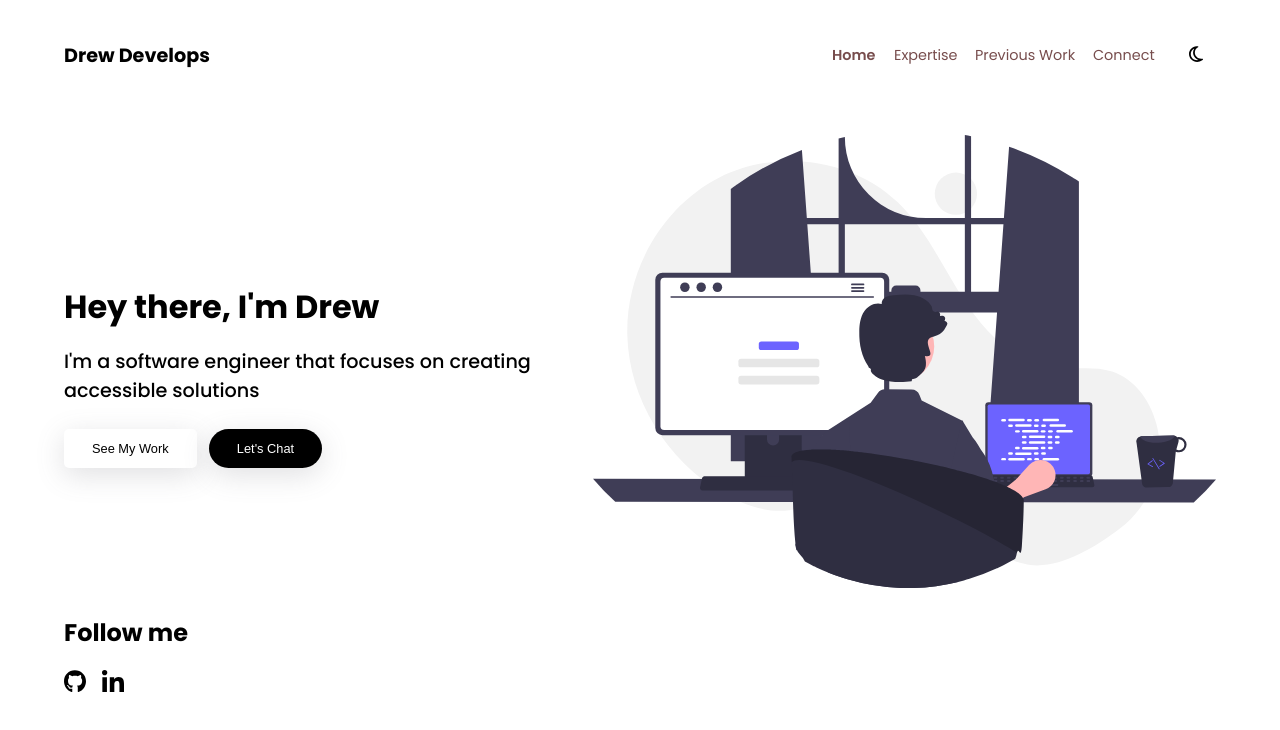
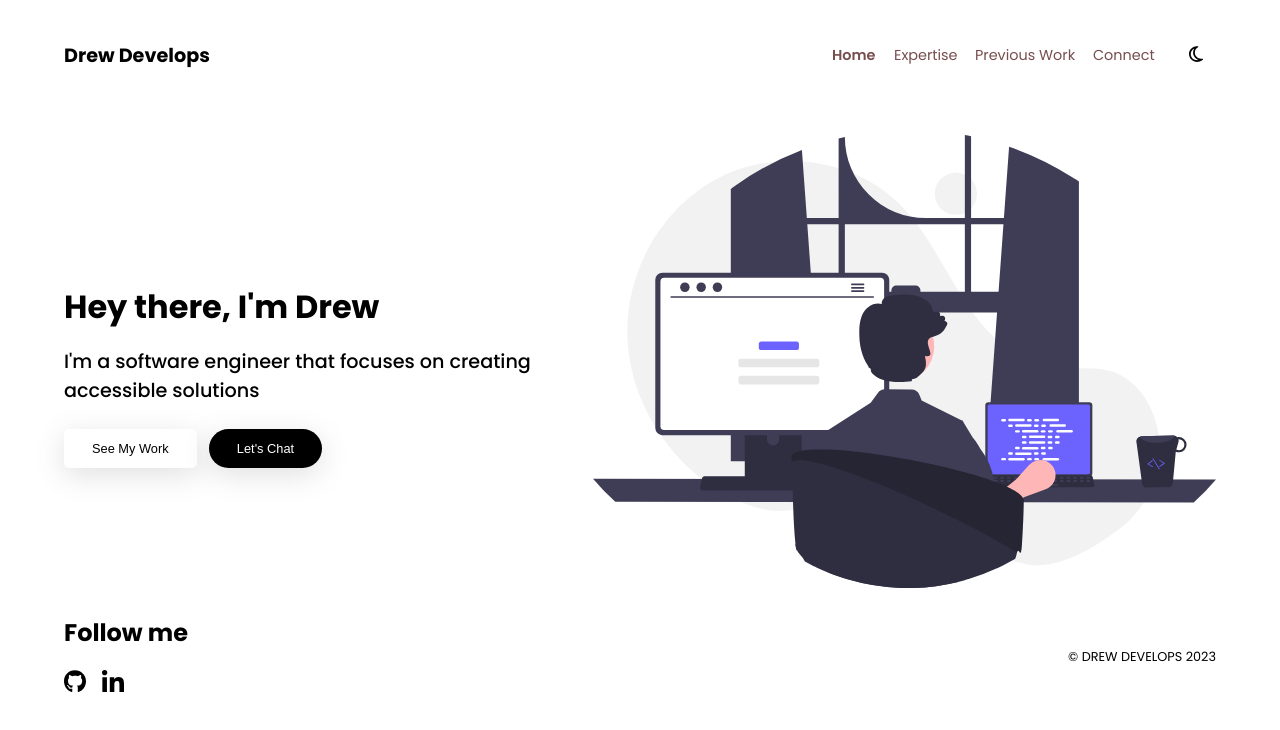
Before and after one commit to drewdoesdevelopment/drew-develops, a SvelteKit app: page / in a window 1280 px wide. Shown: the top 730 px of the page. Built offline with nearby package versions, Linux system fonts and the light colour scheme.

Commit message:
Adds copyright markup

```diff
--- a/src/elements/Footer.svelte
+++ b/src/elements/Footer.svelte
@@ -6,11 +6,17 @@
             <li><a href="https://github.com/drewdoesdevelopment" target="_blank" rel="noreferrer"><img width="22" src="/images/linkedin-in.svg" alt="Linkedin brand icon" /></a></li>
         </ul>
     </div>
+    <div class="copyright">
+        <p>© Drew Develops 2023</p>
+    </div>
 </footer>
 
 <style lang="scss" scoped>
 	footer {
 		margin: 0 4rem;
+        display: flex;
+        justify-content: space-between;
+        align-items: center;
 	}
 
 	a {
@@ -30,4 +36,11 @@
     .socials {
         max-width: 200px;
     }
+
+    .copyright {
+        p {
+            text-transform: uppercase;
+            font-size: 0.8rem;
+        }
+    }
 </style>
```
